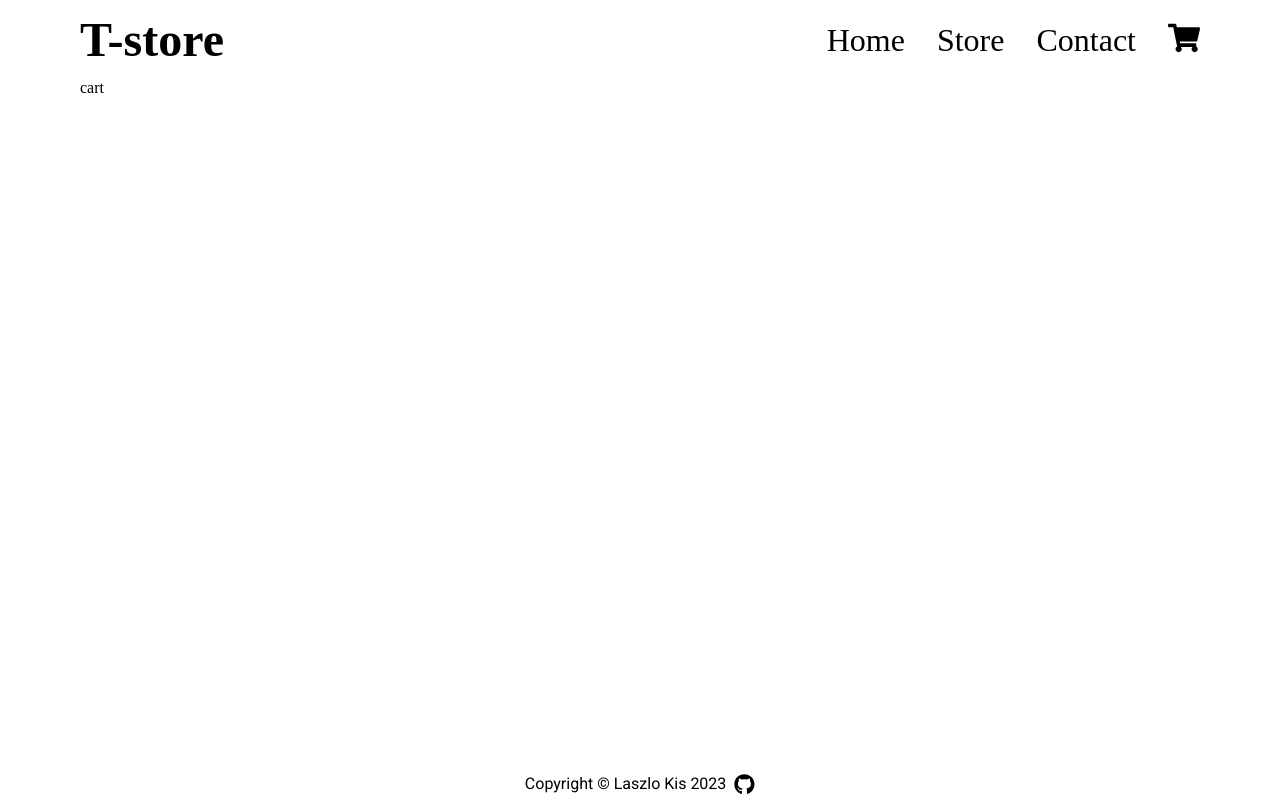
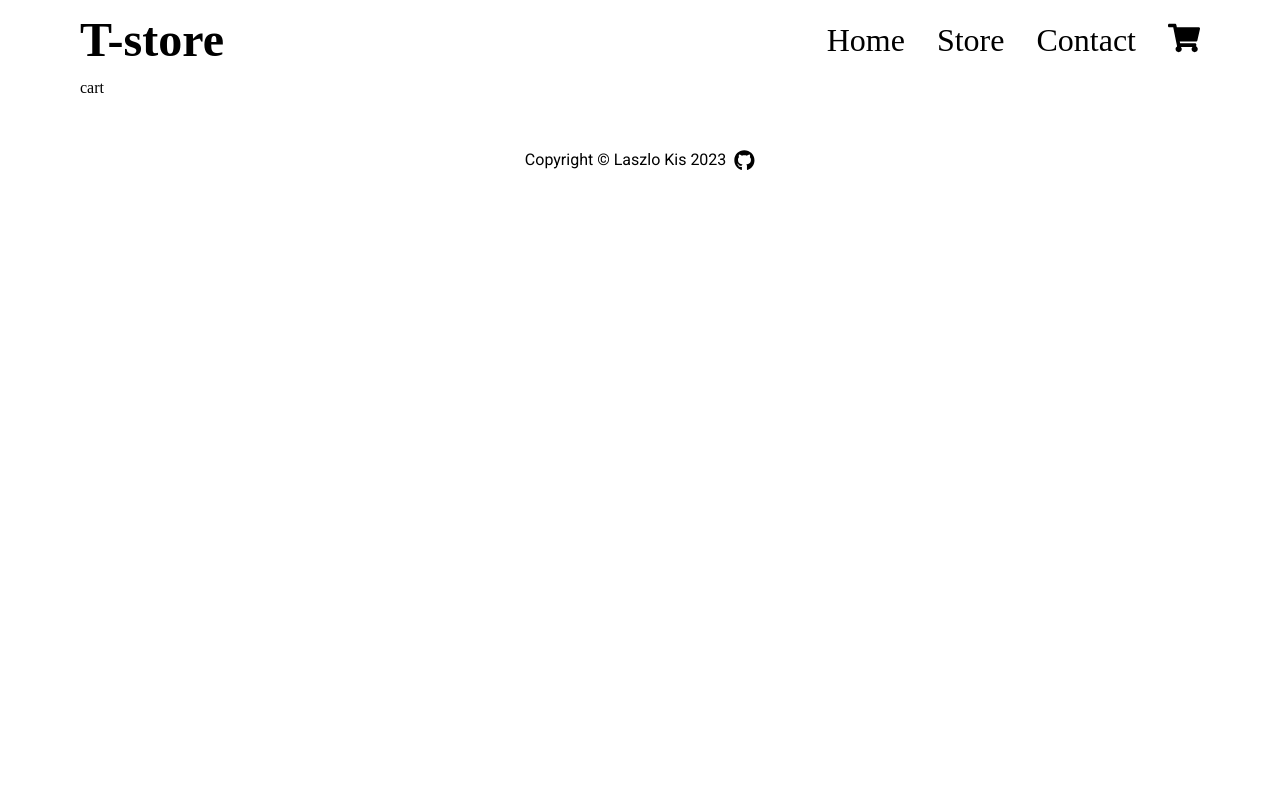
Before and after one commit to ev0clu/shopping-cart, a React (Create React App) app: page /cart in a window 1280 px wide. Built offline with nearby package versions, Linux system fonts and the light colour scheme.

Commit message:
Header sticky bug is fixed

```diff
--- a/src/assets/styles/App.css
+++ b/src/assets/styles/App.css
@@ -1,5 +1,5 @@
 .App {
     display: flex;
     flex-direction: column;
-    height: 100vh;
+    height: auto;
 }
--- a/src/assets/styles/Main.css
+++ b/src/assets/styles/Main.css
@@ -1,4 +1,5 @@
 main {
+    position: relative;
     margin: 0 5rem 3rem 5rem;
     flex: 1;
 }
```
